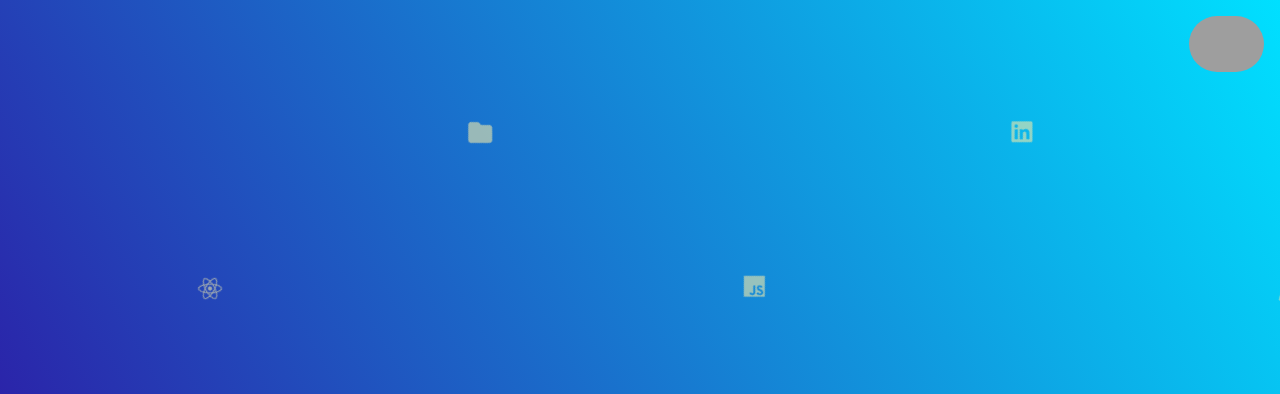
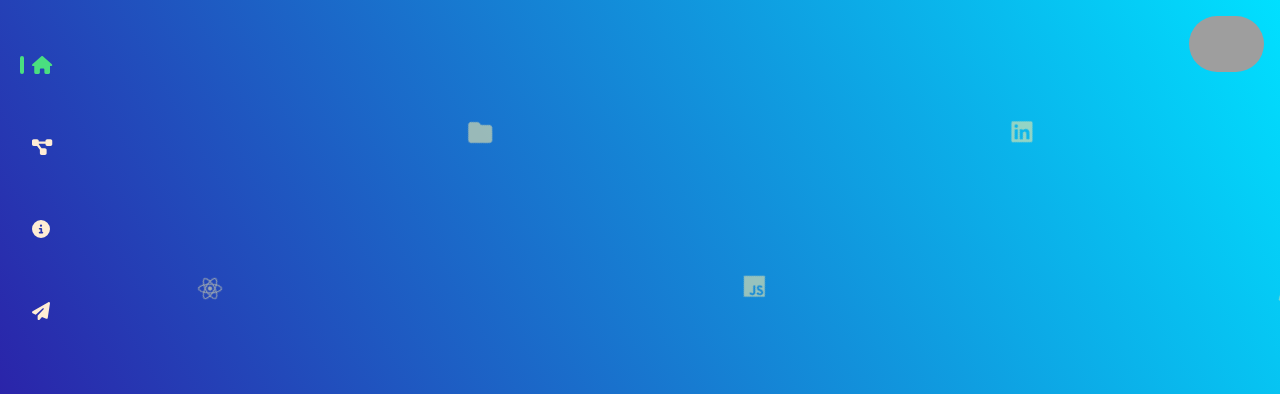
Before and after one commit to Aayush259/Animated-Portfolio, a React (Vite) app: page / in a window 1280 px wide. Shown: the top 394 px of the page. Built offline with nearby package versions, Linux system fonts and the light colour scheme; grey boxes are pictures that could not be loaded.

Commit message:
Added nav menu

```diff
--- a/src/App.jsx
+++ b/src/App.jsx
@@ -1,8 +1,12 @@
-import React from 'react';
+import React, { useState } from 'react';
 import myImage from './images/myImg.jpeg';
 import BackgroundAnimation from './components/background/BackgroundAnimation.jsx';
+import Nav from './components/nav/Nav.jsx';
 
 export default function App() {
+
+  // State for page transition tailwind classes.
+  const [pageTransition, setPageTransition] = useState('opacity-100 translate-y-0 blur-0');
 
   return (
     <>
@@ -19,6 +23,8 @@ export default function App() {
           className="rounded-full h-10 md:h-14"
         />
       </a>
+
+      <Nav setPageTransition={setPageTransition} />
     </>
   );
 };
--- /dev/null
+++ b/src/components/nav/Nav.jsx
@@ -0,0 +1,32 @@
+import React from 'react';
+import NavigationLink from './NavigationLink.jsx';
+
+export default function Nav({ setPageTransition }) {
+
+    // This function returns an object consisting linkText and its icon.
+    const getLinkContent = (linkToUrl, linkText, linkIcon) => ({
+        linkToUrl,
+        linkText,
+        linkIcon,
+    });
+
+    // All links for navigation menu.
+    const allLinks = [
+        getLinkContent('/', 'Home', 'fa-solid fa-house'),
+        getLinkContent('/projects', 'Projects', 'fa-solid fa-diagram-project'),
+        getLinkContent('/about', 'About', 'fa-solid fa-circle-info'),
+        getLinkContent('/connect', 'Connect', 'fa-solid fa-paper-plane')
+    ];
+
+    return (
+        <nav className="fixed bottom-0 w-full py-6 px-1 overflow-x-auto flex flex-row items-center cs-nav-2:justify-center gap-16 bg-nav-bg lg:flex-col lg:top-0 lg:left-0 lg:w-fit lg:min-w-40 lg:h-fit lg:px-8 lg:items-start lg:mt-8 lg:bg-transparent z-20">
+
+            {
+                allLinks.map(link => (
+                    <NavigationLink key={link['linkText']} linkDetails={link} setPageTransition={setPageTransition} />
+                ))
+            }
+
+        </nav>
+    );
+};
--- /dev/null
+++ b/src/components/nav/NavigationLink.jsx
@@ -0,0 +1,81 @@
+import React, { useEffect, useState } from 'react';
+import { NavLink, useLocation, useNavigate } from 'react-router-dom';
+import { FontAwesomeIcon } from '@fortawesome/react-fontawesome';
+
+export default function NavigationLink({ linkDetails, setPageTransition }) {
+
+    // Getting details from linkDetails prop.
+    const linkToUrl = linkDetails['linkToUrl'];
+    const linkText = linkDetails['linkText'];
+    const linkIcon = linkDetails['linkIcon'];
+
+    // Navigate function.
+    const navigate = useNavigate();
+
+    // Location function from useLocation hook.
+    const location = useLocation();
+
+    // State for whether to display navigation link text or not.
+    const [linkContentText, setLinkContentText] = useState(true);
+
+    useEffect(() => {
+
+        // This function hides the text of navigation links if window width is less than or equal to 1280px, otherwise it will display text of navigation links.
+        const handleResize = () => {
+            const windowWidth = window.innerWidth;
+
+            if (windowWidth <= 1280) {
+                setLinkContentText(false);
+            } else {
+                setLinkContentText(true);
+            }
+        };
+
+        // Call handleResize function once when component mounts.
+        handleResize();
+
+        // Adding event listener to window to handle navigation link text when the window is resized.
+        window.addEventListener('resize', handleResize);
+
+        // Cleanup function when component unmounts.
+        return () => {
+            window.removeEventListener('resize', handleResize);
+        }
+    }, []);
+
+    // Show transition and then change the page to the desired path.
+    const handleNavLinkClick = (e) => {
+        e.preventDefault();
+
+        // If user is already on same page, then do nothing.
+        if (location.pathname === linkToUrl) return;
+
+        // Scroll to top.
+        window.scrollTo({
+            top: 0,
+            behavior: 'smooth',
+        })
+
+        // Apply transition.
+        setPageTransition('opacity-0 translate-y-12 blur-sm');
+
+        // After 200 milliseconds, change the page and remove the transition.
+        setTimeout(() => {
+            navigate(linkToUrl);
+            setPageTransition('opacity-100 translate-y-0 blur-0');
+        }, 300);
+    };
+
+    return (
+        <NavLink
+            to={linkToUrl}
+            className={({isActive}) => `${isActive ? "before:bg-slate-950 lg:before:bg-green-400 lg:before:top-0 before:left-0 lg:before:h-full before:w-full before:h-1 lg:hover:opacity-60 text-slate-950 lg:text-green-400" : "before:bg-white lg:before:top-1/2 lg:before:h-0 before:w-0 before:left-1/2 before:h-1 lg:hover:before:h-full lg:hover:before:top-0"} flex flex-row items-center justify-center gap-2 text-lg text-orange-100 font-semibold tracking-wider cursor-pointer select-none duration-300 relative lg:before:block before:-bottom-2 before:absolute lg:before:-left-3 lg:before:w-1 before:rounded-full lg:before:opacity-100 before:duration-300`}
+            onClick={handleNavLinkClick}
+        >
+            <FontAwesomeIcon icon={linkIcon} />
+            {
+                linkContentText ? linkText : null
+            }
+        </NavLink>
+    );
+};
```
